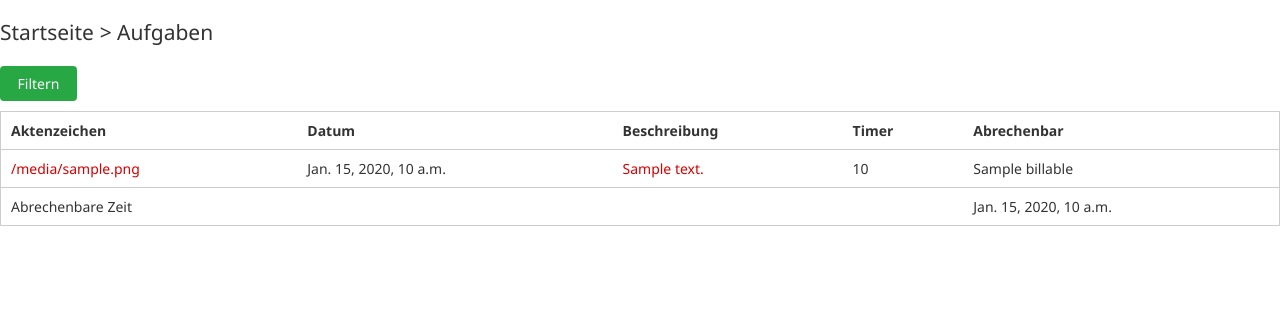
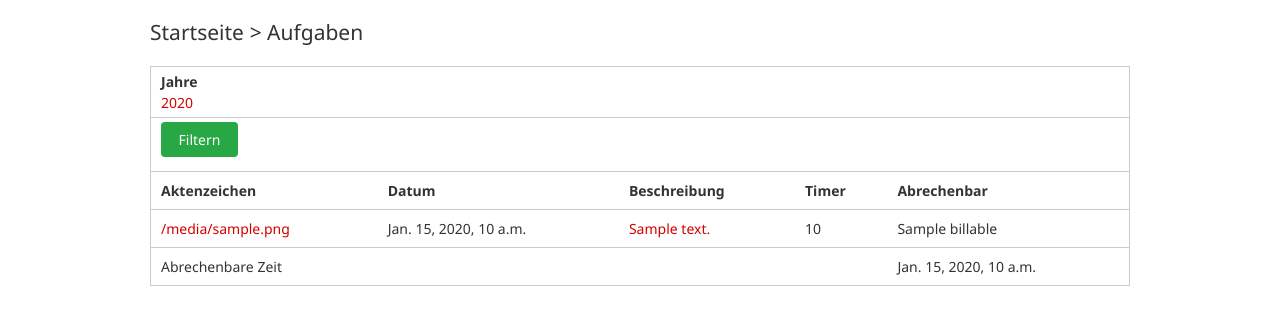
Before and after one commit to MartinStevko/django-timesheet, a Django app: template django_timesheet/timesheet/templates/timesheet/task_archive.html in a window 1280 px wide. Shown: the top 325 px of the page. Run offline with Django 3.2, Linux system fonts and the light colour scheme; the template is opened without the code that fills it: most values are stand-ins (such as "Sample title", 1, 10 or a date in 2020).

Commit message:
restyle archive navigation

```diff
--- a/django_timesheet/timesheet/static/timesheet/css/style.css
+++ b/django_timesheet/timesheet/static/timesheet/css/style.css
@@ -9,10 +9,14 @@ body {
     color: #333;
 }
 
-main .container {
+body .container {
     max-width: 1000px;
     margin: auto;
     padding: 0px 10px;
+}
+
+main section {
+    margin-bottom: 12px;
 }
 
 h1, h2, h3 {
@@ -249,3 +253,29 @@ a.action {
     background: unset;
     border: unset;
 }
+
+.filters,
+.archive-navigation {
+    padding: 4px 10px;
+    border-top: 1px solid #ccc;
+    border-right: 1px solid #ccc;
+    border-left: 1px solid #ccc;
+}
+
+.archive-navigation h3 {
+    font-size: inherit;
+    font-weight: 600;
+    margin: 0;
+}
+
+.archive-navigation ul {
+    list-style: none;
+    padding: 0;
+    margin: 0;
+    display: flex;
+    flex-flow: row wrap;
+}
+
+.archive-navigation li {
+    margin-right: 10px;
+}
--- a/django_timesheet/timesheet/templates/timesheet/task_archive.html
+++ b/django_timesheet/timesheet/templates/timesheet/task_archive.html
@@ -1,20 +1,8 @@
 {% extends 'timesheet/base.html' %}
 {% load timer %}
 
-{% block aside %}
-<aside>
-    <section class="archive-navigation">
-        <h3>Jahre</h3>
-        <ul>
-            {% for date in date_list %}
-            <li><a href="{% url 'task_archive' date.year %}">{{ date.year }}</a></li>
-            {% endfor %}
-        </ul>
-    </section>
-</aside>
-{% endblock %}
+{% block main %}
 
-{% block main %}
 {% block breadcrumbs %}
 <h2>
     <ol class="breadcrumbs">
@@ -28,8 +16,19 @@
 </h2>
 {% endblock %}
 
+{% block archive_navigation %}
+<div class="archive-navigation">
+    <h3>Jahre</h3>
+    <ul>
+        {% for date in date_list %}
+        <li><a href="{% url 'task_archive' date.year %}">{{ date.year }}</a></li>
+        {% endfor %}
+    </ul>
+</div>
+{% endblock %}
+
 {% block filter %}
-<div>
+<div class="filters">
     <form id="filter-form" class="filter-form" action="" method="GET">
         {% for field in f.form %}
         <div class="filter-input">
--- a/django_timesheet/timesheet/templates/timesheet/task_archive_month.html
+++ b/django_timesheet/timesheet/templates/timesheet/task_archive_month.html
@@ -19,5 +19,5 @@
 </h2>
 {% endblock %}
 
-{% block aside %}
+{% block archive_navigation %}
 {% endblock %}
```
Also changed, not shown: django_timesheet/timesheet/templates/timesheet/task_archive_year.html (+3 -5 lines).
